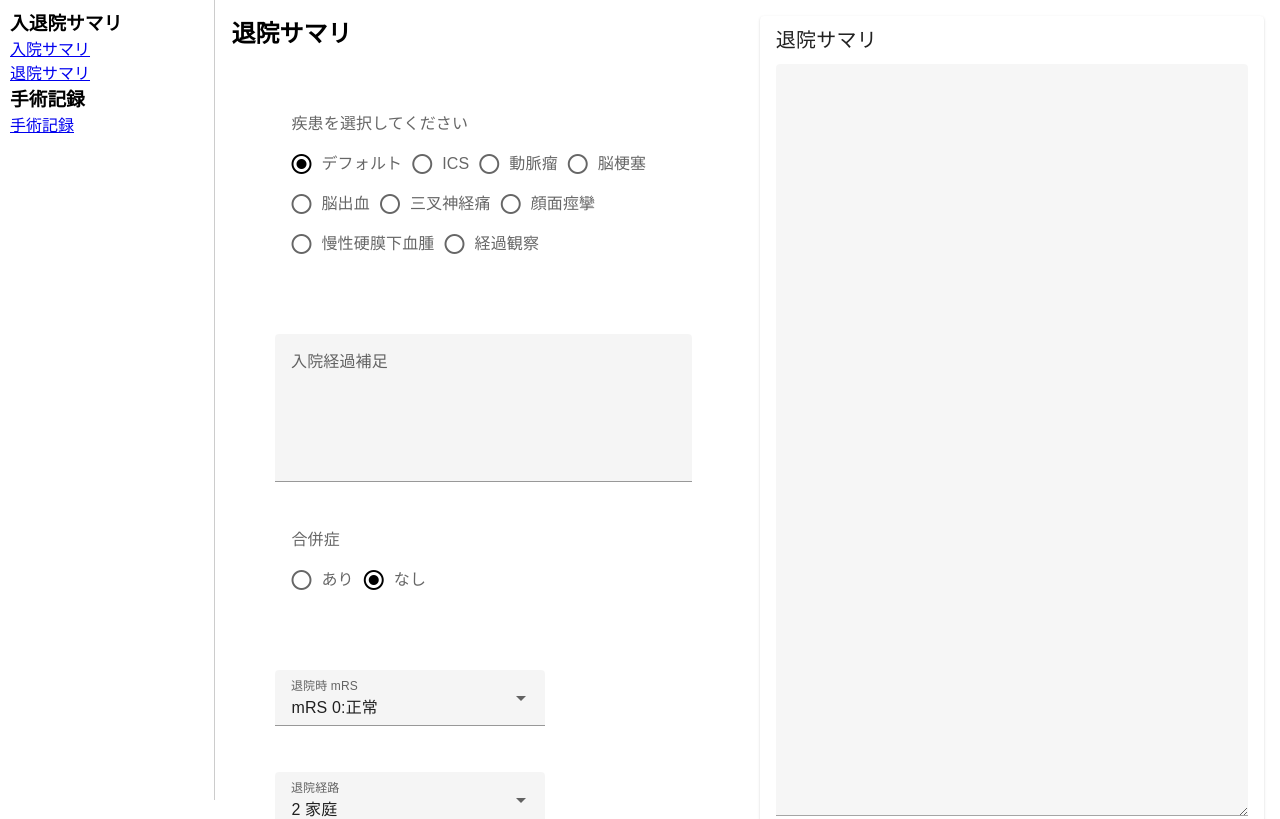
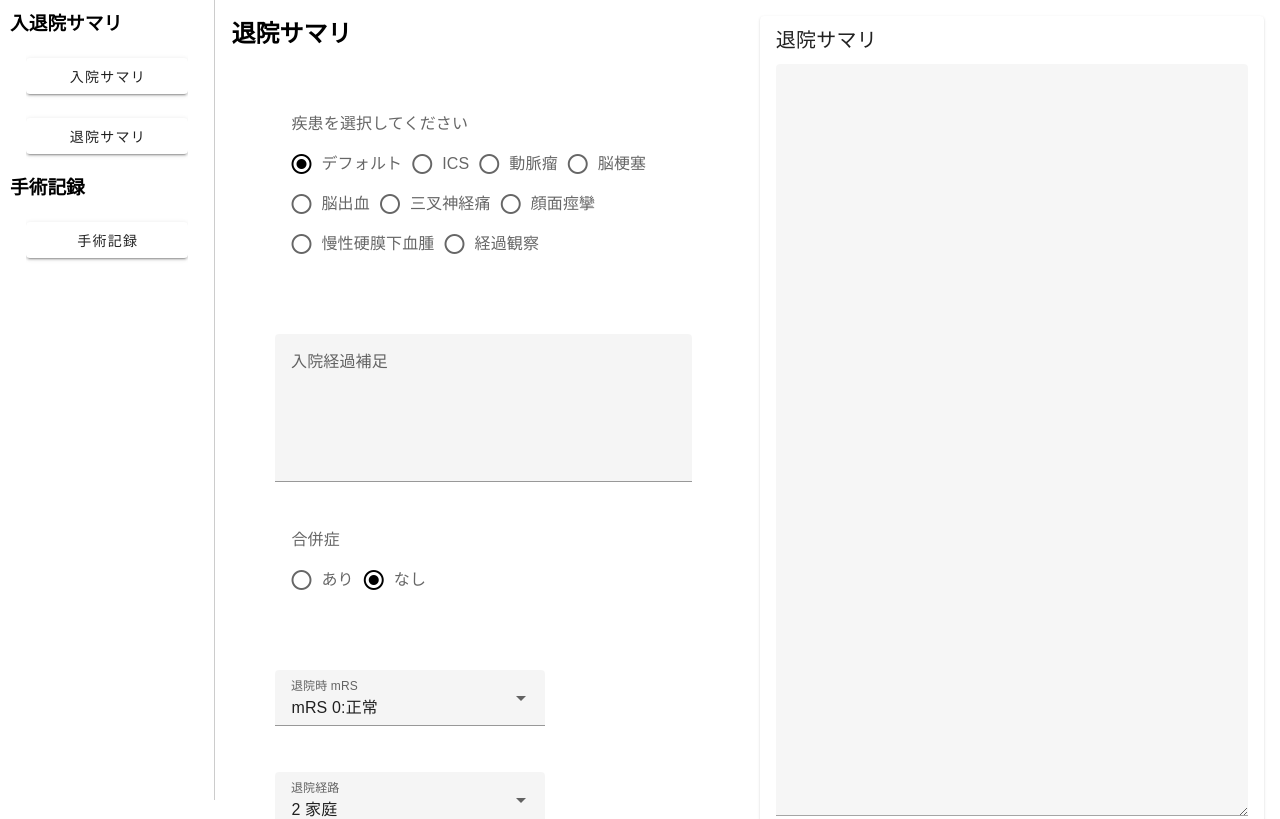
Before and after one commit to keinomura/vue-project, a Vue app: page /summaryFrame/discharge in a window 1280 px wide. Shown: the top 819 px of the page. Built offline with nearby package versions, Linux system fonts and the light colour scheme.

Commit message:
サイドボタンの修正

```diff
--- a/src/components/SideMenu.vue
+++ b/src/components/SideMenu.vue
@@ -1,31 +1,40 @@
 <template>
     <div class="side-menu">
-      <h3>入退院サマリ</h3>
-      <ul>
-        <li><a href="#" @click.prevent="menuClicked('/summaryFrame/hospitalization')">入院サマリ</a></li>
-        <li><a href="#" @click.prevent="menuClicked('/summaryFrame/discharge')">退院サマリ</a></li>
-      </ul>
-      <h3>手術記録</h3>
-      <ul>
-        <li><a href="#" @click.prevent="menuClicked('/summaryFrame/operationRecord')">手術記録</a></li>
-      </ul>
-    </div>
+    <h3>入退院サマリ</h3>
+    <v-list>
+      <v-list-item>
+        <v-btn @click.prevent="menuClicked('/summaryFrame/hospitalization')" class="my-2" block>
+          入院サマリ
+        </v-btn>
+      </v-list-item>
+      <v-list-item>
+        <v-btn @click.prevent="menuClicked('/summaryFrame/discharge')" class="my-2" block>
+          退院サマリ
+        </v-btn>
+      </v-list-item>
+    </v-list>
+    <h3>手術記録</h3>
+    <v-list>
+      <v-list-item>
+        <v-btn @click.prevent="menuClicked('/summaryFrame/operationRecord')" class="my-2" block>
+          手術記録
+        </v-btn>
+      </v-list-item>
+    </v-list>
+  </div>
   </template>
 
-  <script>
-  export default {
-    methods: {
-      menuClicked(path) {
-        this.$emit('menu-clicked', path);
-      }
-    }
-  }
+  <script setup>
+  import { defineEmits } from 'vue';
+
+  const emit = defineEmits(['menu-clicked']);
+  const menuClicked = (path) => {
+    emit('menu-clicked', path);
+  };
   </script>
 
   <style>
-  .side-menu {
-    width: 20%;
-    border-right: 1px solid #ccc;
-    padding: 10px;
-  }
+ .side-menu {
+  padding: 16px;
+}
   </style>
--- a/src/views/OperationRecordViews/EndVascularSurgeryViews/itemSelector.vue
+++ b/src/views/OperationRecordViews/EndVascularSurgeryViews/itemSelector.vue
@@ -1,7 +1,7 @@
 <template>
 
 
-      <div class="text-center">{{ selectedItem }}
+      <div class="text-center">
     <v-btn color="primary">
       {{ buttonText }}
       <v-menu activator="parent">
```
